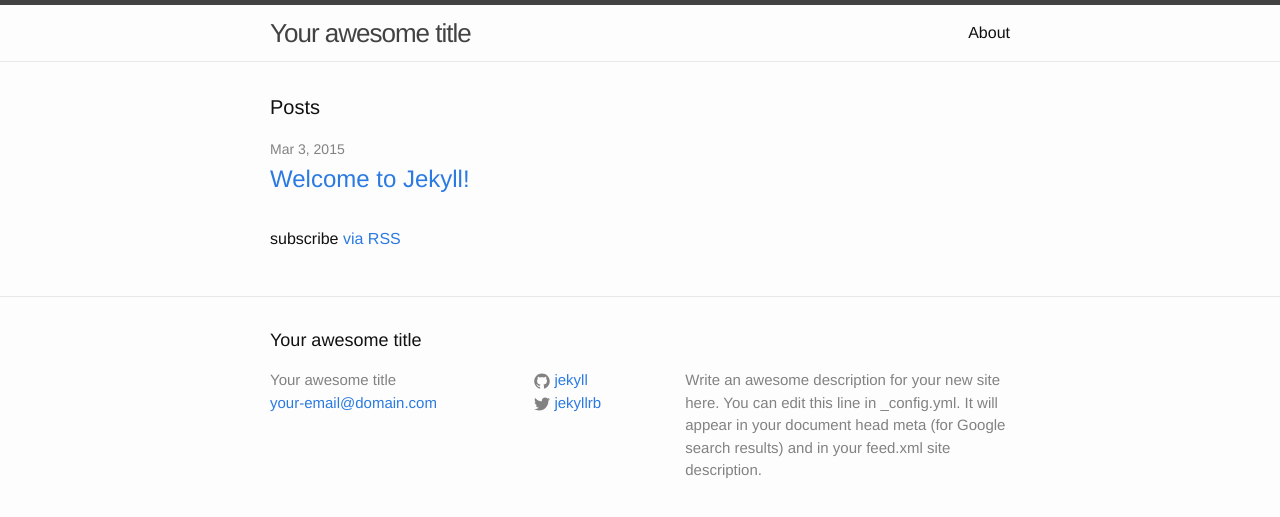
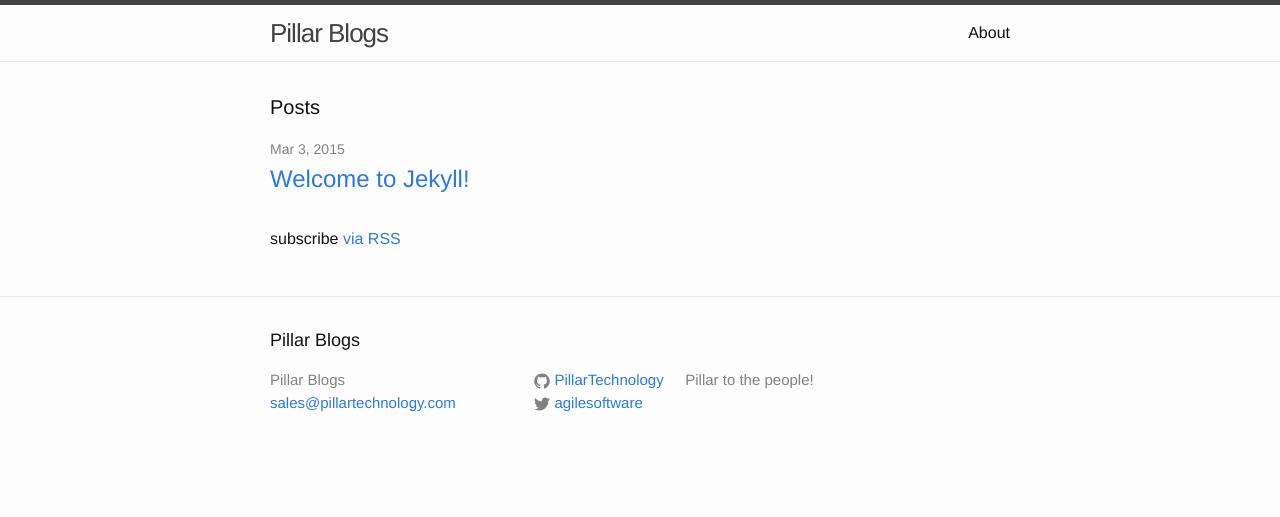
Before and after one commit to mholtman/pillartechnology.github.io, a Jekyll site: the page built from index.html, in a window 1280 px wide. Shown: the top 517 px of the page. Built offline with Jekyll 4.4.1, drawn with Linux system fonts in a browser that asks for light colours.

Commit message:
Add some Pillar configgy pudding.

```diff
--- a/_config.yml
+++ b/_config.yml
@@ -1,14 +1,12 @@
 # Site settings
-title: Your awesome title
-email: your-email@domain.com
+title: Pillar Blogs
+email: sales@pillartechnology.com
 description: > # this means to ignore newlines until "baseurl:"
-  Write an awesome description for your new site here. You can edit this
-  line in _config.yml. It will appear in your document head meta (for
-  Google search results) and in your feed.xml site description.
+  Pillar to the people!
 baseurl: "" # the subpath of your site, e.g. /blog/
-url: "http://yourdomain.com" # the base hostname & protocol for your site
-twitter_username: jekyllrb
-github_username:  jekyll
+url: "http://pillartechnology.github.io" # the base hostname & protocol for your site
+twitter_username: agilesoftware
+github_username:  PillarTechnology
 
 # Build settings
 markdown: kramdown
```
